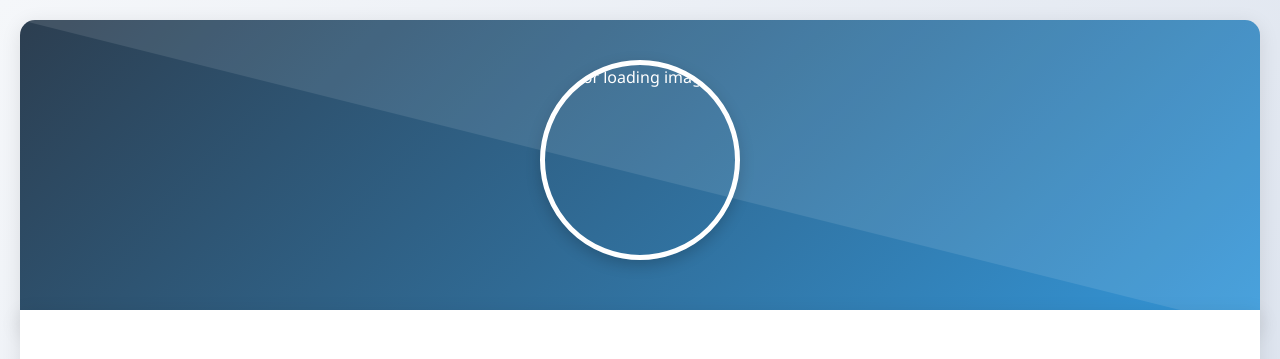
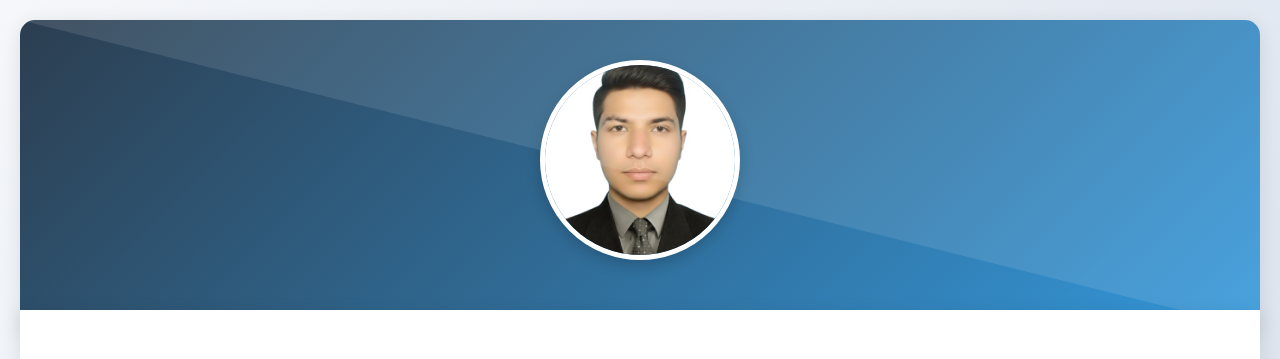
Before and after one commit to usmansyedcoder/usman-cv, a plain HTML site: page index.html in a window 1280 px wide. Shown: the top 359 px of the page. Drawn offline with Linux system fonts and the light colour scheme.

Commit message:
Update image source path in index.html

```diff
--- a/index.html
+++ b/index.html
@@ -13,7 +13,7 @@
     <div class="section1">
 
 
-        <img src="Assets/images/usman.jpg" alt="Error loading image">
+        <img src="usman.jpg" alt="Error loading image">
 
 
     </div>
```
